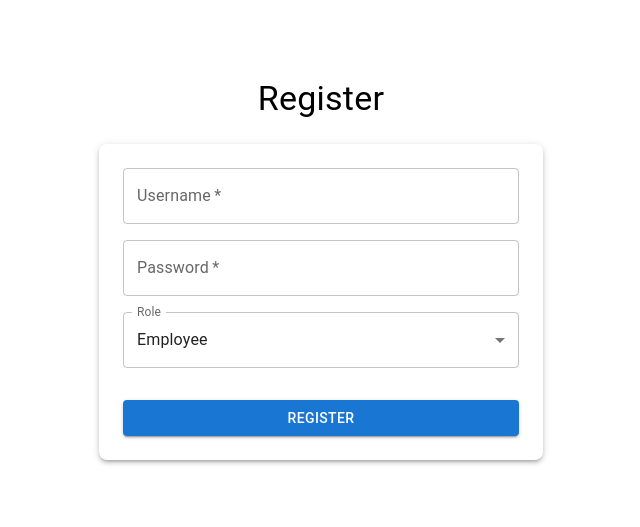
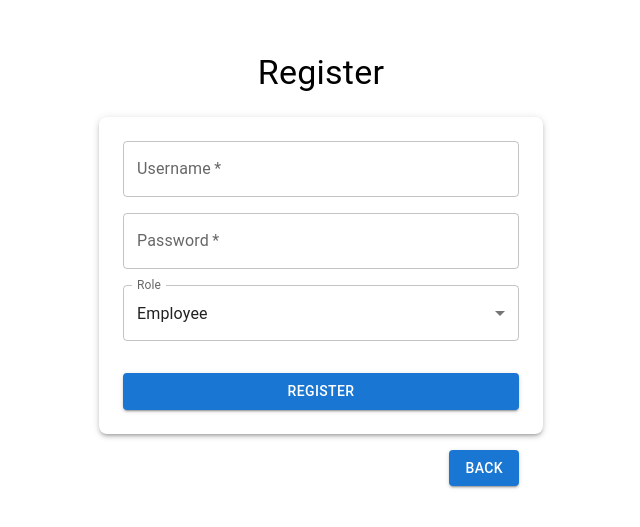
Before and after one commit to sahinmeric/konecta-crm-app, a React (Create React App) app in the folder frontend/: page /register in a window 1280 px wide. Shown: the part 139-666 px from the top of the page, without its empty margins (319-959 px from the left). Built offline with nearby package versions, Linux system fonts and the light colour scheme; the HTML template or start-up script is replaced by a standard one.

Commit message:
back button added

```diff
--- a/frontend/src/components/Auth/Login.js
+++ b/frontend/src/components/Auth/Login.js
@@ -49,6 +49,10 @@ function Login() {
       setSnackbarOpen(true);
       console.error('Error logging in user:', error);
     }
+  };
+
+  const handleBack = () => {
+    navigate(-1);
   };
 
   return (
@@ -115,8 +119,17 @@ function Login() {
           </Grid2>
         </Grid2>
       </Box>
-
-      {/* Snackbar for success or error messages */}
+      <Button
+        variant="contained"
+        color="primary"
+        onClick={handleBack}
+        sx={{
+          alignSelf: 'flex-end',
+          marginTop: 2,
+        }}
+      >
+        Back
+      </Button>
       <Snackbar
         open={snackbarOpen}
         autoHideDuration={4000}
--- a/frontend/src/components/Auth/Register.js
+++ b/frontend/src/components/Auth/Register.js
@@ -30,6 +30,10 @@ function Register() {
       console.error('Error registering user:', error);
       alert('Registration Failed!');
     }
+  };
+
+  const handleBack = () => {
+    navigate(-1);
   };
 
   return (
@@ -103,6 +107,17 @@ function Register() {
           </Grid2>
         </Grid2>
       </Box>
+      <Button
+        variant="contained"
+        color="primary"
+        onClick={handleBack}
+        sx={{
+          alignSelf: 'flex-end',
+          marginTop: 2,
+        }}
+      >
+        Back
+      </Button>
     </Container>
   );
 }
```
